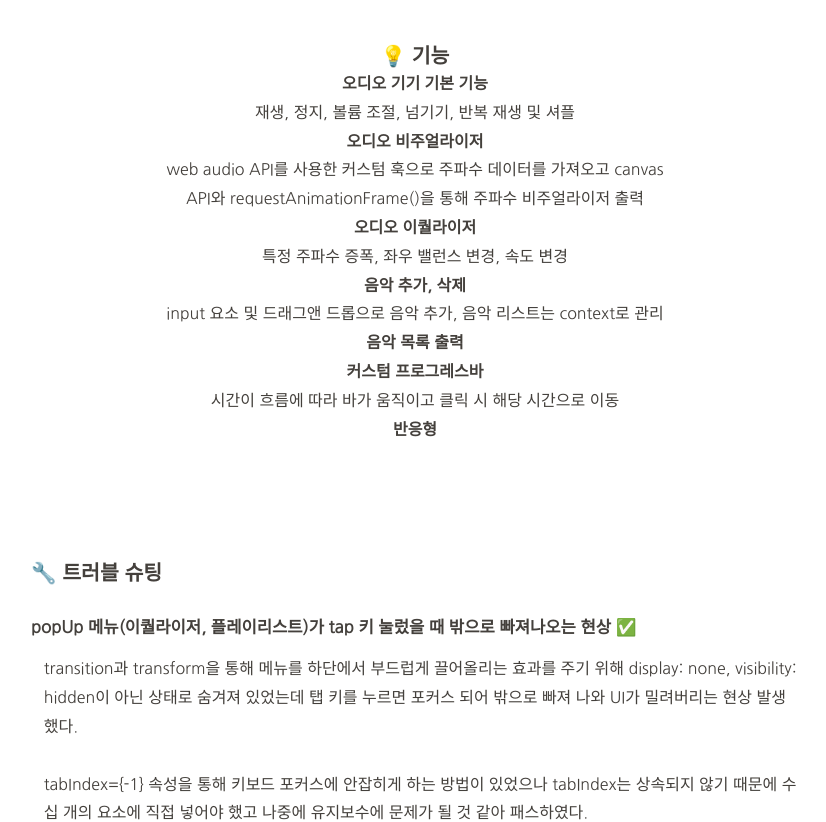
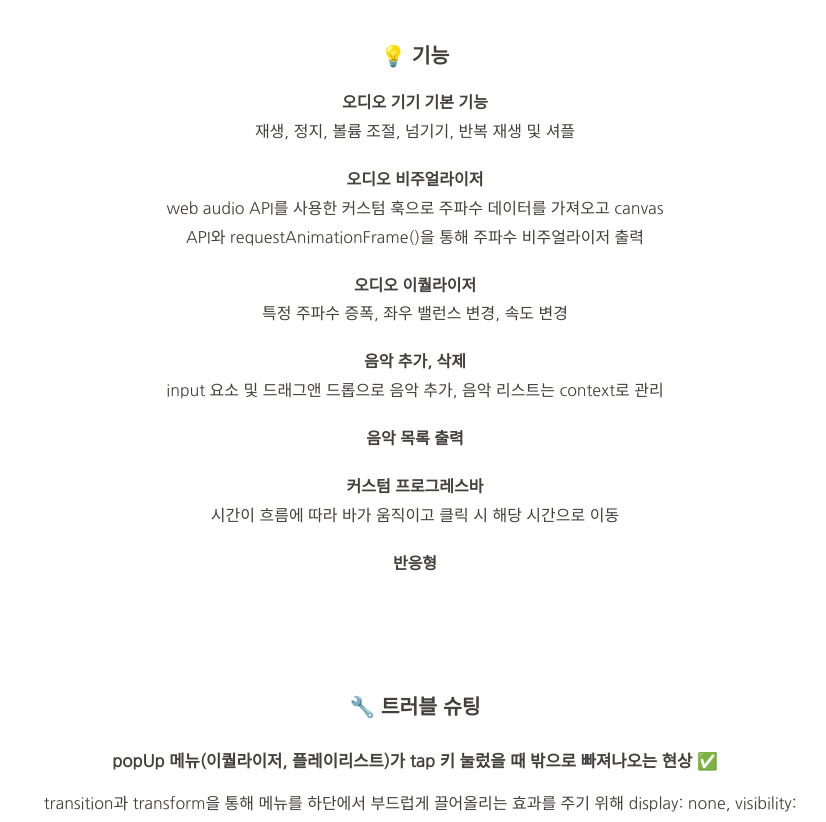
Before and after one commit to Iam-Sunghyun/my-portfolio, a Next.js app: page /projects/music-player in a window 1280 px wide. Shown: the part 1340-2162 px from the top of the page, without its empty margins (225-1051 px from the left). Built offline with nearby package versions, Linux system fonts and the light colour scheme.

Commit message:
전역 스타일 약간 수정

```diff
--- a/app/globals.css
+++ b/app/globals.css
@@ -1,7 +1,11 @@
+/* Tailwind의 기본 초기화 스타일 로드 */
 @tailwind base;
+/* 	Tailwind의 미리 정의된 컴포넌트 스타일 로드 */
 @tailwind components;
+/* Tailwind의 기본 유틸리티 클래스들 로드 */
 @tailwind utilities;
 
+/* 사용자 정의 기본 스타일 정의 (글로벌 변수, body 등) */
 @layer base {
   :root {
     --background: 0 0% 100%;
@@ -78,23 +82,29 @@
   button {
     @apply active:outline-none;
   }
-  .ul-li-style li {
-    @apply font-bold;
-  }
+
   h1 {
+    text-align: center;
     font-weight: bold;
     font-size: 1.8rem;
   }
   h2 {
+    text-align: center;
     font-weight: bold;
     font-size: 1.6rem;
   }
   h3 {
+    text-align: center;
     font-weight: bold;
     font-size: 1.3rem;
   }
 }
 
+/* 사용자 정의 재사용 컴포넌트 정의 */
+@layer components {
+}
+
+/* 사용자 정의 유틸리티 클래스 정의 */
 @layer utilities {
   .heading {
     @apply font-bold text-4xl md:text-5xl text-center;
@@ -102,6 +112,10 @@
 
   .black-gradient {
     background: linear-gradient(90deg, #161a31 0%, #06091f 100%);
+  }
+
+  .ul-li-style li {
+    @apply font-bold mt-6;
   }
 
   /* 스크롤바 디자인 */
```
